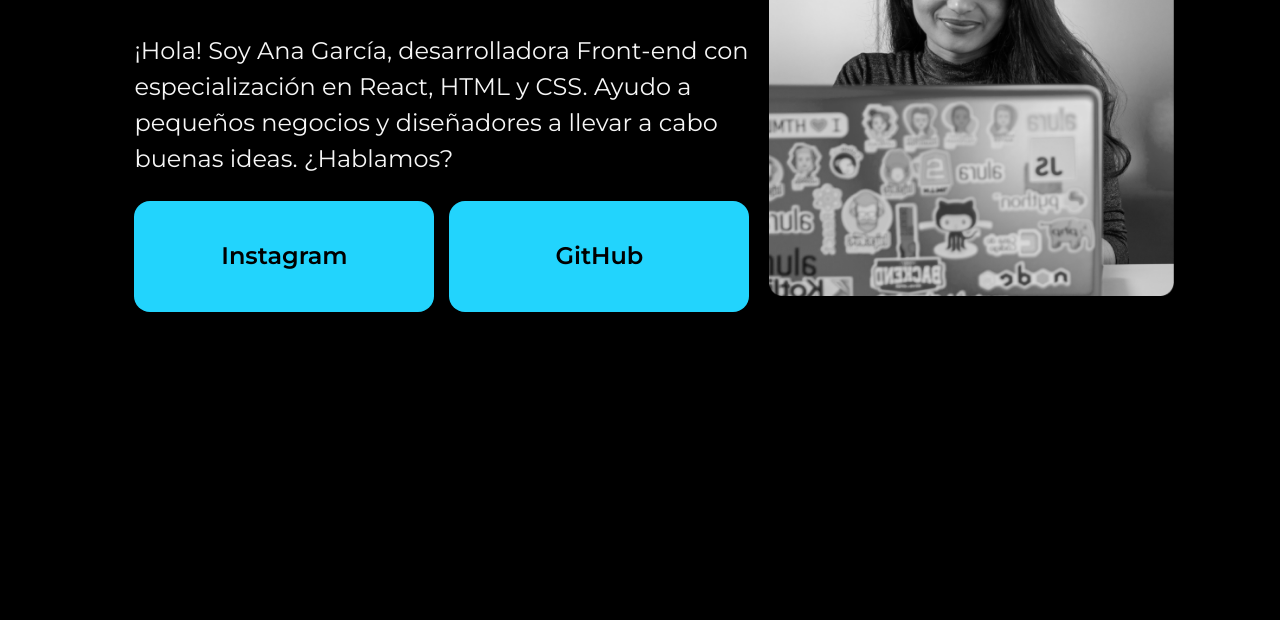
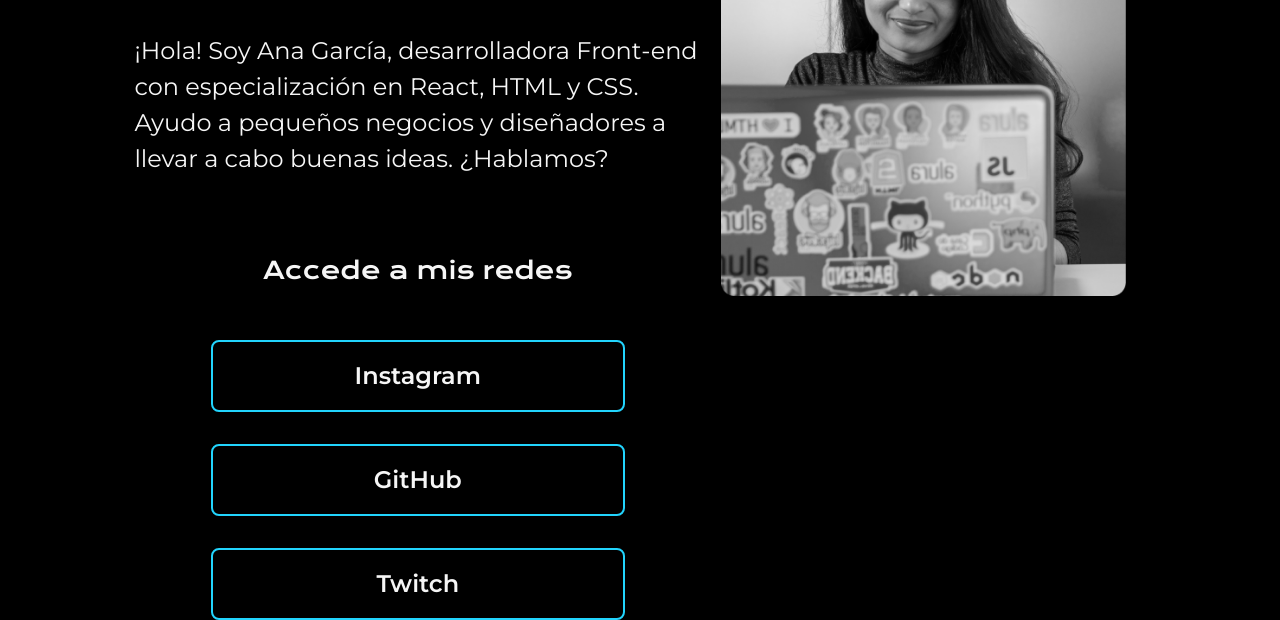
Before and after one commit to oscarvazqueztapia/portafolioconfigma, a plain HTML site: page index.html in a window 1280 px wide. Shown: the part 310-930 px from the top of the page. Before the commit the page ends 800 px from the top, so only its background shows below. Drawn offline with nearby package versions, Linux system fonts and the light colour scheme.

Commit message:
se realizan cambios en la segunda version del figma

```diff
--- a/index.html
+++ b/index.html
@@ -22,9 +22,12 @@
                       ¿Hablamos?
 
                 </p>
+
                 <div class="principal__contenido__botones">
+                    <h2 class="principal__contenido__botones__redes">Accede a mis redes</h2>
                     <a class="botondered" href="https://instagram.com/">Instagram</a>
                     <a class="botondered" href="https://github.com/">GitHub</a>
+                    <a class="botondered" href="https://Twitch.com/">Twitch</a>
 
                 </div>
 
--- a/style.css
+++ b/style.css
@@ -17,10 +17,9 @@
     align-items: center;
     width: 615px;
     height: 482px;
-    top: 289px;
-    left: 345px;
-    gap: 0px;
-    opacity: 0px;
+
+
+
 
 }
 body{
@@ -47,19 +46,41 @@ body{
 }
 .principal__contenido__botones{
     display: flex;
+    flex-direction: column;
     justify-content: space-around;
-    width: 615px;
-    gap: 15px;
+    align-items: center;
+    padding: 32px;
+    width: 381px;
+    height: 334px;
+    top: 627px;
+    left: 461px;
+    gap: 32px;
+    opacity: 0px;
+
 
 }
+.principal__contenido__botones__redes{
+
+    font-family: Krona one;
+    font-size: 24px;
+    font-weight: 400;
+    line-height: 36px;
+    text-align: center;
+    width: 320px;
+    height: 40px;
+    gap: 0px;
+    opacity: 0px;
+
+
+
+}
+
 .botondered{
 
     justify-content: center;
     padding: 16px;
-    border-radius: 16px;
-    background: #22D4FD;
-    width: 280px;
-    height: 79px;
+    width: 378px;
+    height: 68px;
     align-content: center;
     text-align: center;
     font-family: Montserrat;
@@ -67,8 +88,12 @@ body{
     font-weight: 600;
     line-height: 36px;
     text-decoration: none;
-    padding: 16px;
-    color: #000000;
+
+    color: #F6F6F6;
+    border-radius: 8px ;
+    border: 2px solid #22D4FD;
+    gap: 16px;
+
 }
 strong{
     color: #22D4FD;
```
